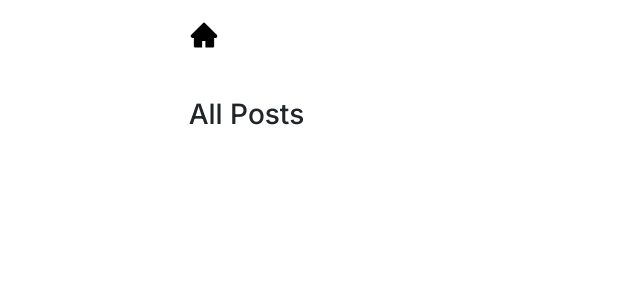
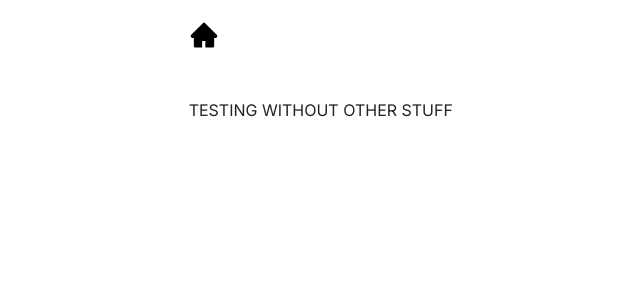
Before and after one commit to pipwitheridge/testing, a Next.js app: page /1 in a window 1280 px wide. Shown: the top 300 px of the page, without its empty margins (90-730 px from the left). Built offline with nearby package versions, Linux system fonts and the light colour scheme.

Commit message:
testing allPosts page without dynamic content

```diff
--- a/src/app/[allPosts]/page.js
+++ b/src/app/[allPosts]/page.js
@@ -15,7 +15,8 @@ function AllPosts() {
   return(
     <>
     <HomeButton />
-    <div className="mb-4"><h3>{posttype==="books" ? "Book Reviews" : "All Posts"}</h3></div>
+    <div>TESTING WITHOUT OTHER STUFF</div>
+    {/*<div className="mb-4"><h3>{posttype==="books" ? "Book Reviews" : "All Posts"}</h3></div>
         <div className="d-flex flex-wrap inline justify-content-between">
         {postData.filter(bit => bit.postType === posttype).map(bit => {
           return(
@@ -35,7 +36,7 @@ function AllPosts() {
           )
         })}
         <div className="blogPreviewItem"></div>
-        </div>
+      </div>*/}
 
     </>
   )}
```
